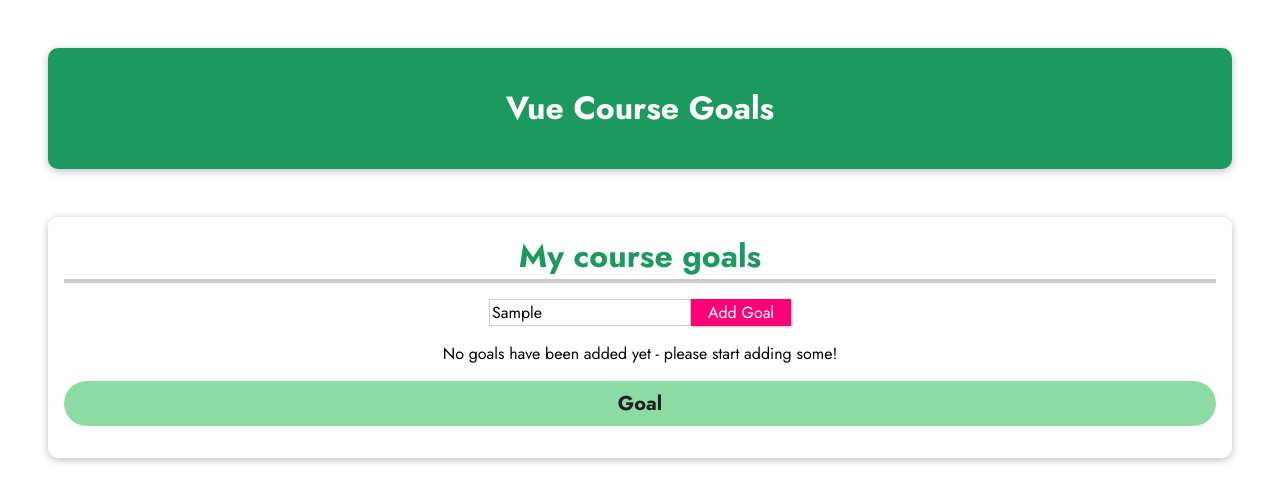
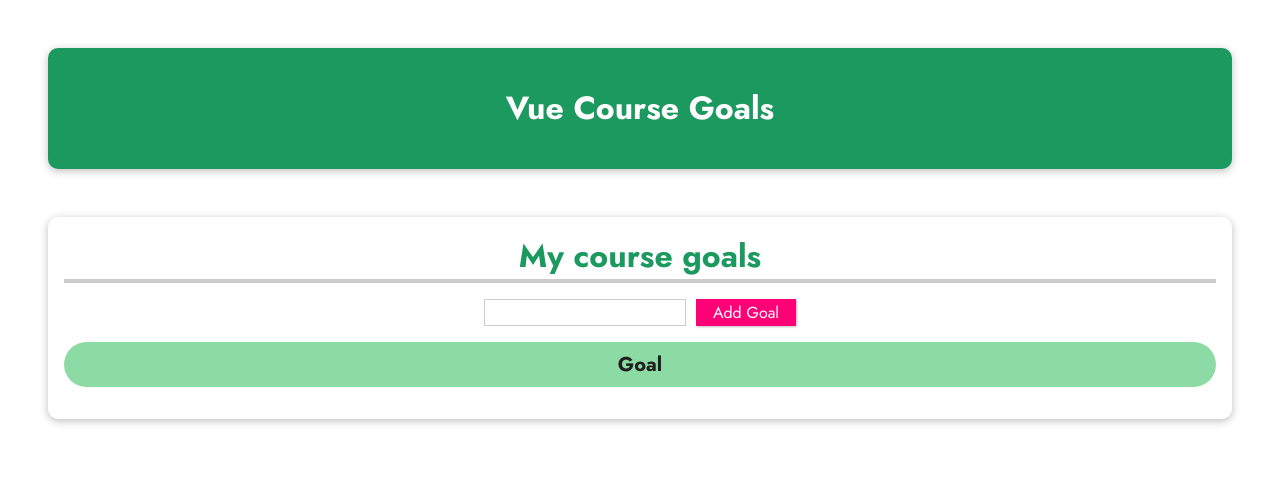
Before and after one commit to ManuelBlaze/Vue-Conditional-Content-Lists, a plain HTML site: page index.html in a window 1280 px wide. Both pictures are taken after typing "Sample" into the empty fields and a click on the button "Add Goal". Drawn offline with nearby package versions, Linux system fonts and the light colour scheme.

Commit message:
Conditional rendering

```diff
--- a/app.js
+++ b/app.js
@@ -1,7 +1,23 @@
 const app = Vue.createApp({
   data() {
-    return { goals: [] };
+    return {
+      goal: "",
+      goals: [],
+    };
+  },
+  methods: {
+    addGoal() {
+      const parsedGoal = this.goal.trim();
+
+      if (!parsedGoal) {
+        alert("You need to write a Goal!");
+        return;
+      }
+
+      this.goals.push(parsedGoal);
+      this.goal = "";
+    },
   },
 });
 
-app.mount('#user-goals');
+app.mount("#user-goals");
--- a/index.html
+++ b/index.html
@@ -18,9 +18,11 @@
     </header>
     <section id="user-goals">
       <h2>My course goals</h2>
-      <input type="text" />
-      <button>Add Goal</button>
-      <p>No goals have been added yet - please start adding some!</p>
+      <input type="text" v-model="goal" />
+      <button @click="addGoal">Add Goal</button>
+      <p v-if="goals.length === 0">
+        No goals have been added yet - please start adding some!
+      </p>
       <ul>
         <li>Goal</li>
       </ul>
--- a/styles.css
+++ b/styles.css
@@ -3,7 +3,7 @@
 }
 
 html {
-  font-family: 'Jost', sans-serif;
+  font-family: "Jost", sans-serif;
 }
 
 body {
@@ -18,6 +18,10 @@ header {
   background-color: #1b995e;
   color: white;
   text-align: center;
+}
+
+button {
+  margin-left: 10px;
 }
 
 #user-goals {
```
